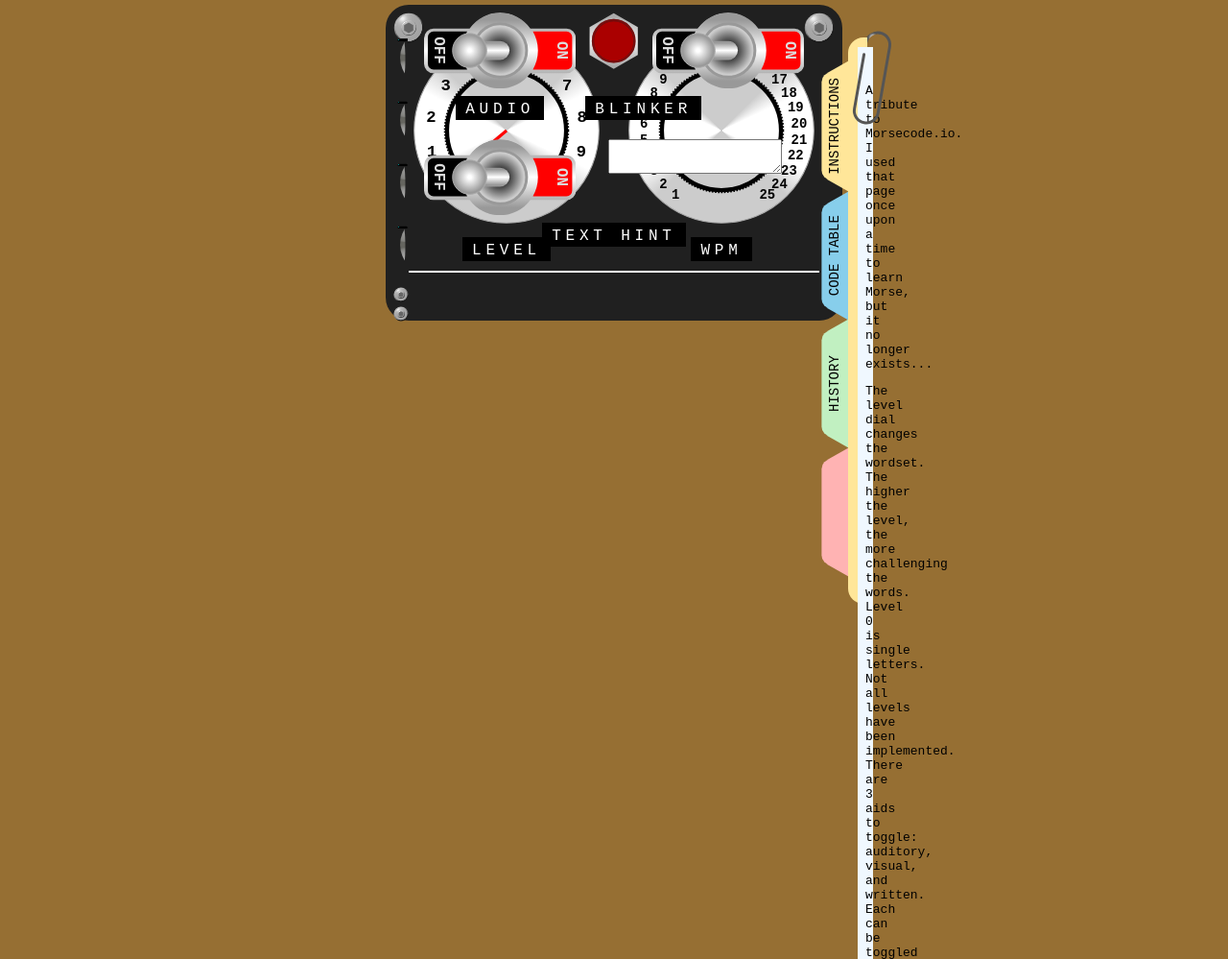
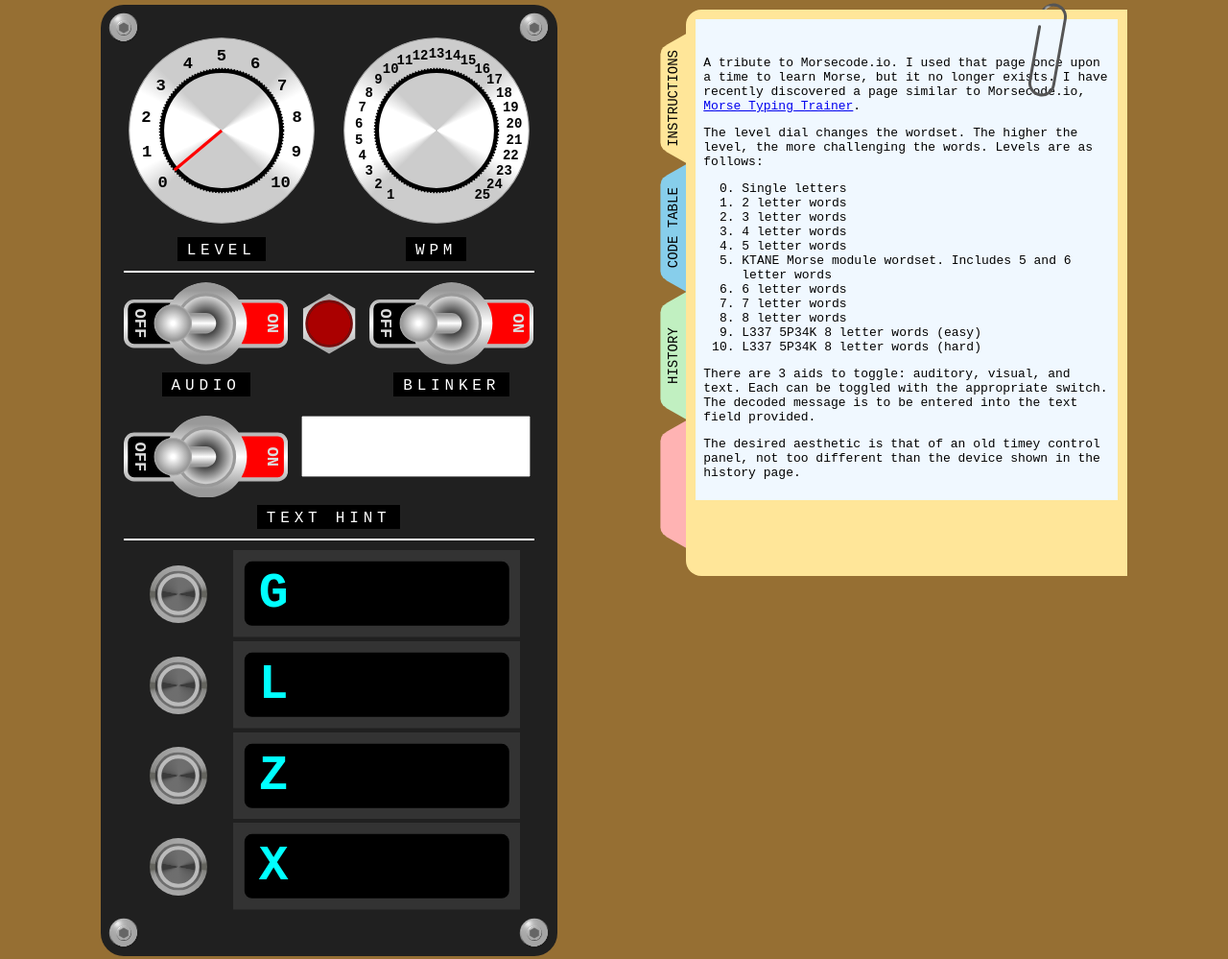
Before and after one commit to brianESte/brianeste.github.io, a plain HTML site: page morse-code/index.html in a window 1280 px wide. Shown: the top 999 px of the page at 96% size. Drawn offline with nearby package versions, Linux system fonts and the light colour scheme.

Commit message:
Fix MorseCode html + update README
Morse Code:
- Fix/clean up html
- Add filter_word.sh

- Update Morse code entry in README

```diff
--- a/morse-code/index.html
+++ b/morse-code/index.html
@@ -120,7 +120,7 @@
 						<span class="emb-label">WPM</span>
 					</div>
 				</div>
-		<div class="sw-grid">
+				<div class="console-cluster sw-grid row4">
 					<div class="row1 col1">
 						<label class="toggle-switch" >
 							<input type="checkbox" onchange="update_audio_rx()" id="audio-sw">
@@ -142,6 +142,7 @@
 									<clipPath id="switch-plate-outline" clipPathUnits="objectBoundingBox">
 										<path d="M0 0.325 a0.0625 0.125 0 0 1 0.0625 -0.125 H0.3 a0.25 0.5 0 0 1 0.4 0 h0.2375 a0.0625 0.125 0 0 1 0.0625 0.125 v.35 a0.0625 0.125 0 0 1 -0.0625 0.125 h-0.2375 a0.25 0.5 0 0 1 -0.4 0 h-0.2375 a0.0625 0.125 0 0 1 -0.0625 -0.125 Z"></path>
 									</clipPath>
+									<!-- maybe change this <g> to a <symbol> -->
 									<g id="toggle-switch-base" font-size="16" font-family="monospace" font-weight="600">
 										<!-- switch plate shape and fill -->
 										<path d="M0 26 a10 10 0 0 1 10 -10 H48 a40 40 0 0 1 64 0 h38 a10 10 0 0 1 10 10 v28 a10 10 0 0 1 -10 10 h-38 a40 40 0 0 1 -64 0 h-38 a10 10 0 0 1 -10 -10 Z" fill="url('#ag-lin-v')"></path>
@@ -160,7 +161,7 @@
 							</svg>
 						</label>
 					</div>
-			<div class="row1 col2">
+					<div class="row1 col2 blinker-container">
 						<svg viewBox="0 0 260 260" id="blinker">
 							<defs>
 								<linearGradient id="metal-line" gradientTransform="rotate(90)">
@@ -179,7 +180,7 @@
 							<!--circle cx="125" cy="125" r="100" fill="#cc0000" fill-opacity="0.2"/-->
 						</svg>
 					</div>
-			<div class="row1 col3">
+					<div class="row1 col-n">
 						<label class="toggle-switch">
 							<input type="checkbox" onchange="update_blinker_enable()" id="blinker-sw">
 							<svg class="svg-toggle-sw" viewBox="0 0 160 80" >
@@ -192,7 +193,7 @@
 					<div class="row2 col1">
 						<span class="emb-label">AUDIO<div class='audio' id='audio-sym'></div></span>
 					</div>
-			<div class="row2 col3">
+					<div class="row2 col-n">
 						<span class="emb-label">Blinker</span>
 					</div>
 					<div class="row3 col1">
@@ -206,14 +207,13 @@
 						</label>
 					</div>
 					<div class="row3 col2">
-				<textarea id="msg-hint" cols="20" readonly></textarea>
+						<textarea id="text-aid" cols="20" readonly></textarea>
 					</div>
 					<div class="row4 col1-4">
 						<span class="emb-label">Text hint</span>
 					</div>
 				</div><!-- end switch grid -->
-			<div id="input-section">
-				<div id="button-panel">
+				<div class="console-cluster row6" id="button-panel">
 					<button class="row1 col1 button" onclick="check_msg(this)">
 						<svg viewBox="-11 -11 22 22" width="60" height="60">
 							<defs>
@@ -348,8 +348,22 @@
 						</svg>
 					</div>
 					<div class="paper">
-						<p>A tribute to Morsecode.io. I used that page once upon a time to learn Morse, but it no longer exists...</p>
-						<p>The level dial changes the wordset. The higher the level, the more challenging the words. Level 0 is single letters. Not all levels have been implemented. There are 3 aids to toggle: auditory, visual, and written. Each can be toggled with the appropriate switch. The decoded message is to be entered into the text field provided.</p>
+						<p>A tribute to Morsecode.io. I used that page once upon a time to learn Morse, but it no longer exists. I have recently discovered a page similar to Morsecode.io, <a href="https://morse.withgoogle.com/learn/" target="_blank">Morse Typing Trainer</a>.</p>
+						<p>The level dial changes the wordset. The higher the level, the more challenging the words. Levels are as follows:</p>
+						<ol start="0">
+							<li>Single letters</li>
+							<li>2 letter words</li>
+							<li>3 letter words</li>
+							<li>4 letter words</li>
+							<li>5 letter words</li>
+							<li>KTANE Morse module wordset. Includes 5 and 6 letter words</li>
+							<li>6 letter words</li>
+							<li>7 letter words</li>
+							<li>8 letter words</li>
+							<li>L337 5P34K 8 letter words (easy)</li>
+							<li>L337 5P34K 8 letter words (hard)</li>
+						</ol>
+						<p>There are 3 aids to toggle: auditory, visual, and text. Each can be toggled with the appropriate switch. The decoded message is to be entered into the text field provided.</p>
 						<p>The desired aesthetic is that of an old timey control panel, not too different than the device shown in the history page.</p>
 					</div>
 				</div>
```
Also changed, not shown: 2 other files. Lines whose indentation alone changed are shown as unchanged.
